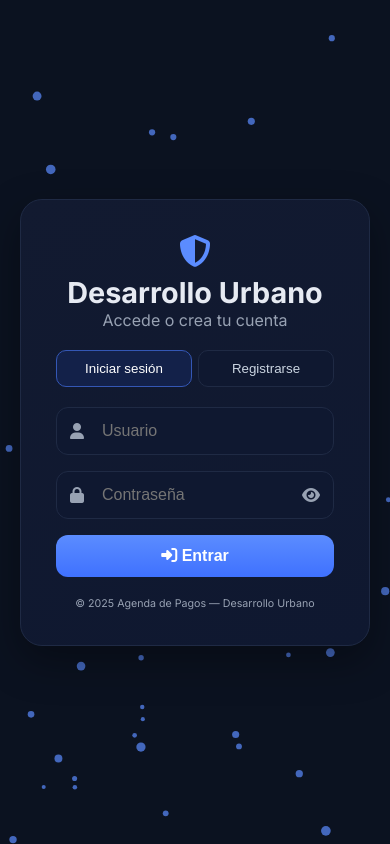
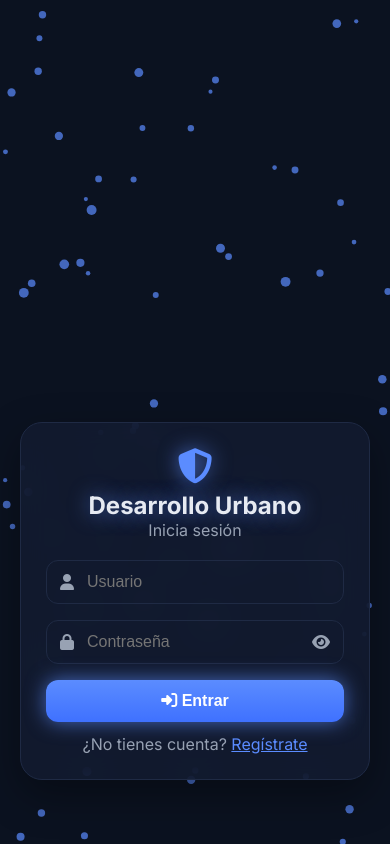
Before and after one commit to sirluisangel/Resindecia1, a plain HTML site: page index.html in a window 390 px wide. Drawn offline with Linux system fonts and the light colour scheme; some packages are replaced by stand-ins of ours; a script that the page names is missing.

Commit message:
refactor: Revamp authentication forms with 3D card flip effect, improved structure, and enhanced password strength validation

```diff
--- a/index.html
+++ b/index.html
@@ -14,20 +14,14 @@
 <body>
   <canvas id="particles"></canvas>
   <div class="auth-container">
-    <div class="auth-card">
+    <div class="auth-card" id="authCard">
+      <div class="card-face card-front">
         <div class="auth-header">
           <i class="fa-solid fa-shield-halved"></i>
           <h1>Desarrollo Urbano</h1>
-        <p class="muted">Accede o crea tu cuenta</p>
+          <p class="muted">Inicia sesión</p>
         </div>
-
-      <div class="tabs">
-        <button class="tab active" data-tab="login">Iniciar sesión</button>
-        <button class="tab" data-tab="register">Registrarse</button>
-      </div>
-
-      <!-- Login -->
-      <form id="loginForm" class="auth-form tab-pane active" autocomplete="off">
+        <form id="loginForm" class="auth-form" autocomplete="off">
           <div class="field">
             <i class="fa-solid fa-user field-icon"></i>
             <input id="loginUser" type="text" placeholder="Usuario" required/>
@@ -41,9 +35,18 @@
             <i class="fa-solid fa-right-to-bracket"></i> Entrar
           </button>
         </form>
+        <div class="switch-tab">
+          <p>¿No tienes cuenta? <span id="toRegister">Regístrate</span></p>
+        </div>
+      </div>
 
-      <!-- Registro -->
-      <form id="registerForm" class="auth-form tab-pane" autocomplete="off">
+      <div class="card-face card-back">
+        <div class="auth-header">
+          <i class="fa-solid fa-user-plus"></i>
+          <h1>Desarrollo Urbano</h1>
+          <p class="muted">Crea tu cuenta</p>
+        </div>
+        <form id="registerForm" class="auth-form" autocomplete="off">
           <div class="field">
             <i class="fa-solid fa-user-plus field-icon"></i>
             <input id="regUser" type="text" placeholder="Nuevo usuario" required/>
@@ -58,10 +61,11 @@
             <i class="fa-solid fa-user-check"></i> Crear cuenta
           </button>
         </form>
+        <div class="switch-tab">
+          <p>¿Ya tienes cuenta? <span id="toLogin">Inicia sesión</span></p>
+        </div>
+      </div>
 
-      <footer class="auth-footer">
-        <small>© 2025 Agenda de Pagos — Desarrollo Urbano</small>
-      </footer>
     </div>
   </div>
   <script src="login.js"></script>
--- a/login.css
+++ b/login.css
@@ -1,75 +1,65 @@
 :root {
-  --bg:#0b1220; --bg-2:#0e172a; --card:#131c31; --text:#e6eaf2;
-  --muted:#98a2b3; --primary:#5b8cff; --primary-2:#3f71ff;
-  --success:#22c55e; --danger:#ef4444;
-  --border:#1f2a44; --shadow:0 15px 40px rgba(0,0,0,.35);
+  --bg:#0b1220; --bg-2:#0e172a; --card:rgba(19,28,49,0.85);
+  --text:#e6eaf2; --muted:#98a2b3; --primary:#5b8cff; --primary-2:#3f71ff;
+  --success:#22c55e; --danger:#ef4444; --border:#1f2a44; --shadow:0 15px 40px rgba(0,0,0,.35);
+  --neon:#5b8cff; --neon-glow:0 0 20px rgba(91,140,255,0.7);
 }
 
-*{margin:0;padding:0;box-sizing:border-box}
-html,body{height:100%;font-family:'Inter',sans-serif;background:var(--bg);overflow:hidden}
+*{margin:0;padding:0;box-sizing:border-box;}
+html,body{height:100%;font-family:'Inter',sans-serif;background:var(--bg);overflow:hidden;}
 
-.auth-container {
-  min-height:100vh;display:flex;align-items:center;justify-content:center;
-  padding:20px;position:relative;z-index:1;
+.auth-container {min-height:100vh;display:flex;align-items:center;justify-content:center;padding:20px;perspective:1200px;}
+
+.auth-card {
+  width:100%;max-width:450px;position:relative;
+  transform-style: preserve-3d;
+  transition: transform 1s cubic-bezier(0.4,0.2,0.2,1);
 }
 
-.auth-card {
-  width:100%;max-width:460px;background:linear-gradient(160deg,#121a30,#0f1830);
-  border-radius:22px;padding:35px;box-shadow:var(--shadow);
-  border:1px solid var(--border);animation:fadeIn 0.8s ease;
+.card-face {
+  position:absolute;top:0;left:0;width:100%;backface-visibility:hidden;
+  background:var(--card);backdrop-filter:blur(14px);border-radius:22px;
+  padding:35px;box-shadow:var(--shadow);border:1px solid var(--border);
 }
 
-.auth-card:hover {transform:translateY(-4px);transition:0.3s}
+.card-back {transform: rotateY(180deg);}
 
-.auth-header {text-align:center;margin-bottom:20px}
-.auth-header i{font-size:2rem;color:var(--primary);margin-bottom:8px}
-.auth-header h1{font-size:1.8rem;font-weight:700;color:var(--text)}
-.muted{color:var(--muted)}
+.auth-header {text-align:center;margin-bottom:20px;}
+.auth-header i{font-size:2.2rem;color:var(--primary);margin-bottom:8px;text-shadow:var(--neon-glow);}
+.auth-header h1{font-size:1.9rem;font-weight:700;color:var(--text);text-shadow:var(--neon-glow);}
+.muted{color:var(--muted);}
 
-.tabs{display:flex;gap:6px;margin-bottom:20px}
-.tab{flex:1;background:#0f1830;border:1px solid var(--border);color:#cbd5e1;
-  padding:10px;border-radius:10px;cursor:pointer;transition:all .3s ease;}
-.tab.active{border-color:#3457b5;background:#132149;color:#fff}
-
-.auth-form{display:flex;flex-direction:column;gap:16px}
-.tab-pane{display:none}
-.tab-pane.active{display:flex;flex-direction:column;animation:fadeIn .4s ease}
-
-.field{position:relative}
+.auth-form{display:flex;flex-direction:column;gap:16px;}
+.field{position:relative;}
 .field input{
   width:100%;padding:14px 45px;border-radius:12px;border:1px solid var(--border);
-  background:#0f1830;color:var(--text);font-size:1rem;outline:none;
+  background:transparent;color:var(--text);font-size:1rem;outline:none;
+  transition:border 0.3s, box-shadow 0.3s;
 }
-.field input:focus{border-color:var(--primary);box-shadow:0 0 8px rgba(91,140,255,.5)}
+.field input:focus{border-color:var(--primary);box-shadow:0 0 12px rgba(91,140,255,.6);}
+.field-icon {position:absolute;left:14px;top:50%;transform:translateY(-50%);color:var(--muted);font-size:1rem;}
+.toggle-pass {position:absolute;right:14px;top:50%;transform:translateY(-50%);cursor:pointer;color:var(--muted);transition:0.3s;}
+.toggle-pass:hover {color:var(--primary);}
 
-.field-icon {
-  position:absolute;left:14px;top:50%;transform:translateY(-50%);
-  color:var(--muted);font-size:1rem;
+.password-strength {height:6px;background:#1f2a44;border-radius:6px;overflow:hidden;}
+.strength-bar {width:0%;height:100%;background:var(--danger);transition:width .3s,background .3s;}
+
+.btn {padding:12px;border-radius:12px;border:none;cursor:pointer;font-weight:600;font-size:1rem;transition:all .3s ease;position:relative;overflow:hidden;}
+.btn.primary {background:linear-gradient(180deg,var(--primary),var(--primary-2));color:#fff;box-shadow:var(--neon-glow);}
+.btn.success {background:var(--success);color:#fff;box-shadow:0 0 12px rgba(34,197,94,0.6);}
+.btn:hover{transform:scale(1.05);}
+
+.switch-tab{text-align:center;margin-top:12px;color:var(--muted);}
+.switch-tab span{color:var(--primary);cursor:pointer;text-decoration:underline;}
+
+.auth-footer{text-align:center;margin-top:18px;color:var(--muted);font-size:0.8rem;}
+
+/* Partículas de fondo */
+#particles {position:fixed;top:0;left:0;width:100%;height:100%;z-index:0;}
+
+/* Responsive */
+@media (max-width:480px){
+  .card-face{padding:25px;}
+  .field input{padding:12px 40px;}
+  .auth-header h1{font-size:1.5rem;}
 }
-
-.toggle-pass {
-  position:absolute;right:14px;top:50%;transform:translateY(-50%);
-  cursor:pointer;color:var(--muted);transition:0.3s;
-}
-.toggle-pass:hover {color:var(--primary)}
-
-.password-strength {
-  height:6px;background:#1f2a44;border-radius:6px;overflow:hidden;
-}
-.strength-bar {width:0%;height:100%;background:var(--danger);transition:width .3s,background .3s}
-
-.btn {
-  padding:12px;border-radius:12px;border:none;cursor:pointer;
-  font-weight:600;font-size:1rem;transition:all .2s ease;
-}
-.btn.primary {background:linear-gradient(180deg,var(--primary),var(--primary-2));color:#fff}
-.btn.success {background:var(--success);color:#fff}
-.btn:hover{transform:scale(1.05)}
-
-.auth-footer{text-align:center;margin-top:18px;color:var(--muted);font-size:0.8rem}
-
-@keyframes fadeIn {from{opacity:0;transform:translateY(10px)}to{opacity:1;transform:translateY(0)}}
-
-#particles {
-  position:fixed;top:0;left:0;width:100%;height:100%;z-index:0;
-}
--- a/login.js
+++ b/login.js
@@ -1,113 +1,84 @@
 (() => {
-  const DB_NAME = "DB_Usuarios";
-  const DB_VER = 1;
-  let dbUsers;
+  const DB_NAME="DB_Usuarios", DB_VER=1; let dbUsers;
+  const openReq=indexedDB.open(DB_NAME,DB_VER);
+  openReq.onupgradeneeded=e=>{dbUsers=e.target.result;
+    if(!dbUsers.objectStoreNames.contains("usuarios")){let store=dbUsers.createObjectStore("usuarios",{keyPath:"usuario"});store.createIndex("usuario","usuario",{unique:true});}
+  };
+  openReq.onsuccess=e=>dbUsers=e.target.result;
+  openReq.onerror=()=>Swal.fire("Error","No se pudo abrir la base de usuarios","error");
 
-  const openReq = indexedDB.open(DB_NAME, DB_VER);
-  openReq.onupgradeneeded = e => {
-    dbUsers = e.target.result;
-    if (!dbUsers.objectStoreNames.contains("usuarios")) {
-      const store = dbUsers.createObjectStore("usuarios", { keyPath: "usuario" });
-      store.createIndex("usuario", "usuario", { unique: true });
-    }
-  };
-  openReq.onsuccess = e => dbUsers = e.target.result;
-  openReq.onerror = () => Swal.fire("Error", "No se pudo abrir la base de usuarios", "error");
+  document.addEventListener("DOMContentLoaded",()=>{
+    const authCard=document.getElementById("authCard");
+    const toRegister=document.getElementById("toRegister");
+    const toLogin=document.getElementById("toLogin");
 
-  document.addEventListener("DOMContentLoaded", () => {
-    // pestañas
-    document.querySelectorAll(".tab").forEach(btn => {
-      btn.addEventListener("click", () => {
-        document.querySelectorAll(".tab").forEach(t => t.classList.remove("active"));
-        document.querySelectorAll(".tab-pane").forEach(p => p.classList.remove("active"));
-        btn.classList.add("active");
-        const tabName = btn.dataset.tab;
-        document.getElementById(tabName + "Form").classList.add("active");
+    toRegister.addEventListener("click",()=>{authCard.style.transform="rotateY(180deg)";});
+    toLogin.addEventListener("click",()=>{authCard.style.transform="rotateY(0deg)";});
+
+    // mostrar/ocultar contraseña
+    document.querySelectorAll(".toggle-pass").forEach(icon=>{
+      icon.addEventListener("click",()=>{
+        const input=icon.previousElementSibling;
+        if(input.type==="password"){input.type="text";icon.classList.replace("fa-eye","fa-eye-slash");}
+        else{input.type="password";icon.classList.replace("fa-eye-slash","fa-eye");}
       });
     });
 
-    // mostrar/ocultar contraseña
-    document.querySelectorAll(".toggle-pass").forEach(icon => {
-      icon.addEventListener("click", () => {
-        const input = icon.previousElementSibling;
-        if (input.type === "password") {
-          input.type = "text";
-          icon.classList.replace("fa-eye", "fa-eye-slash");
-        } else {
-          input.type = "password";
-          icon.classList.replace("fa-eye-slash", "fa-eye");
-        }
-      });
+    // fuerza contraseña
+    const regPass=document.getElementById("regPass");
+    const strengthBar=document.querySelector(".strength-bar");
+    regPass?.addEventListener("input",()=>{
+      const val=regPass.value; let strength=0;
+      if(val.match(/[a-z]+/)) strength++;
+      if(val.match(/[A-Z]+/)) strength++;
+      if(val.match(/[0-9]+/)) strength++;
+      if(val.match(/[$@#&!]+/)) strength++;
+      if(val.length>=8) strength++;
+      const perc=(strength/5)*100;
+      strengthBar.style.width=perc+"%";
+      strengthBar.style.background = perc<40?"var(--danger)":perc<80?"orange":"var(--success)";
     });
 
-    // barra de fuerza de contraseña
-    const regPass = document.getElementById("regPass");
-    const strengthBar = document.querySelector(".strength-bar");
-    regPass?.addEventListener("input", () => {
-      const val = regPass.value;
-      let strength = 0;
-      if (val.match(/[a-z]+/)) strength++;
-      if (val.match(/[A-Z]+/)) strength++;
-      if (val.match(/[0-9]+/)) strength++;
-      if (val.match(/[$@#&!]+/)) strength++;
-      if (val.length >= 8) strength++;
-      const perc = (strength/5)*100;
-      strengthBar.style.width = perc+"%";
-      strengthBar.style.background = perc < 40 ? "var(--danger)" : perc < 80 ? "orange" : "var(--success)";
+    // Registro
+    document.getElementById("registerForm")?.addEventListener("submit",e=>{
+      e.preventDefault();
+      const usuario=document.getElementById("regUser").value.trim();
+      const pass=regPass.value;
+      if(!usuario||!pass)return Swal.fire("Atención","Completa usuario y contraseña","warning");
+      const tx=dbUsers.transaction("usuarios","readwrite");
+      const store=tx.objectStore("usuarios");
+      const req=store.add({usuario,pass});
+      req.onsuccess=()=>{Swal.fire({icon:"success",title:"Registrado",text:"Usuario creado",timer:1200,showConfirmButton:false}).then(()=>{localStorage.setItem("sessionUser",usuario);window.location.href="main.html";});};
+      req.onerror=()=>Swal.fire("Error","El usuario ya existe o no se pudo registrar","error");
     });
 
-    // registro
-    document.getElementById("registerForm")?.addEventListener("submit", e => {
+    // Login
+    document.getElementById("loginForm")?.addEventListener("submit",e=>{
       e.preventDefault();
-      const usuario = document.getElementById("regUser").value.trim();
-      const pass = regPass.value;
-      if (!usuario || !pass) return Swal.fire("Atención", "Completa usuario y contraseña", "warning");
-      const tx = dbUsers.transaction("usuarios", "readwrite");
-      const store = tx.objectStore("usuarios");
-      const req = store.add({ usuario, pass });
-      req.onsuccess = () => {
-        Swal.fire({ icon:"success", title:"Registrado", text:"Usuario creado", timer:1200, showConfirmButton:false })
-          .then(()=> {localStorage.setItem("sessionUser", usuario); window.location.href="main.html";});
-      };
-      req.onerror = () => Swal.fire("Error", "El usuario ya existe o no se pudo registrar", "error");
+      const btn=e.target.querySelector("button"); btn.disabled=true;
+      btn.innerHTML=`<i class="fas fa-spinner fa-spin"></i> Entrando...`;
+      setTimeout(()=>{
+        const usuario=document.getElementById("loginUser").value.trim();
+        const pass=document.getElementById("loginPass").value;
+        const tx=dbUsers.transaction("usuarios","readonly");
+        const store=tx.objectStore("usuarios");
+        const req=store.get(usuario);
+        req.onsuccess=()=>{
+          btn.disabled=false; btn.innerHTML='<i class="fa-solid fa-right-to-bracket"></i> Entrar';
+          if(req.result && req.result.pass===pass){localStorage.setItem("sessionUser",usuario);Swal.fire({icon:"success",title:"Bienvenido",text:`Hola ${usuario}`,timer:900,showConfirmButton:false}).then(()=>window.location.href="main.html");}
+          else Swal.fire("Error","Usuario o contraseña incorrectos","error");
+        };
+        req.onerror=()=>{btn.disabled=false; btn.innerHTML='<i class="fa-solid fa-right-to-bracket"></i> Entrar';Swal.fire("Error","No se pudo validar usuario","error");};
+      },1000);
     });
 
-    // login
-    document.getElementById("loginForm")?.addEventListener("submit", e => {
-      e.preventDefault();
-      const usuario = document.getElementById("loginUser").value.trim();
-      const pass = document.getElementById("loginPass").value;
-      const tx = dbUsers.transaction("usuarios", "readonly");
-      const store = tx.objectStore("usuarios");
-      const req = store.get(usuario);
-      req.onsuccess = () => {
-        if (req.result && req.result.pass === pass) {
-          localStorage.setItem("sessionUser", usuario);
-          Swal.fire({ icon:"success", title:"Bienvenido", text:`Hola ${usuario}`, timer:900, showConfirmButton:false })
-            .then(()=> window.location.href="main.html");
-        } else Swal.fire("Error", "Usuario o contraseña incorrectos", "error");
-      };
-      req.onerror = () => Swal.fire("Error", "No se pudo validar usuario", "error");
-    });
+    // partículas
+    const canvas=document.getElementById("particles"), ctx=canvas.getContext("2d"); let particles=[];
+    const resize=()=>{canvas.width=window.innerWidth;canvas.height=window.innerHeight;};
+    window.addEventListener("resize",resize); resize();
+    for(let i=0;i<80;i++){particles.push({x:Math.random()*canvas.width,y:Math.random()*canvas.height,dx:(Math.random()-0.5)*1.5,dy:(Math.random()-0.5)*1.5,r:Math.random()*3+2});}
+    function animate(){ctx.clearRect(0,0,canvas.width,canvas.height);ctx.fillStyle="rgba(91,140,255,0.7)";
+      particles.forEach(p=>{ctx.beginPath();ctx.arc(p.x,p.y,p.r,0,Math.PI*2);ctx.fill();p.x+=p.dx;p.y+=p.dy;if(p.x<0||p.x>canvas.width)p.dx*=-1;if(p.y<0||p.y>canvas.height)p.dy*=-1;});requestAnimationFrame(animate);}
+    animate();
   });
-
-  // animación de partículas en canvas
-  const canvas = document.getElementById("particles");
-  const ctx = canvas.getContext("2d");
-  let particles = [];
-  const resize = () => { canvas.width = window.innerWidth; canvas.height = window.innerHeight; };
-  window.addEventListener("resize", resize); resize();
-  for(let i=0;i<50;i++){particles.push({x:Math.random()*canvas.width,y:Math.random()*canvas.height,dx:(Math.random()-0.5)*1.5,dy:(Math.random()-0.5)*1.5,r:Math.random()*3+2});}
-  function animate(){
-    ctx.clearRect(0,0,canvas.width,canvas.height);
-    ctx.fillStyle="rgba(91,140,255,0.7)";
-    particles.forEach(p=>{
-      ctx.beginPath();ctx.arc(p.x,p.y,p.r,0,Math.PI*2);ctx.fill();
-      p.x+=p.dx;p.y+=p.dy;
-      if(p.x<0||p.x>canvas.width) p.dx*=-1;
-      if(p.y<0||p.y>canvas.height) p.dy*=-1;
-    });
-    requestAnimationFrame(animate);
-  }
-  animate();
 })();
```
Lines whose indentation alone changed are shown as unchanged.
